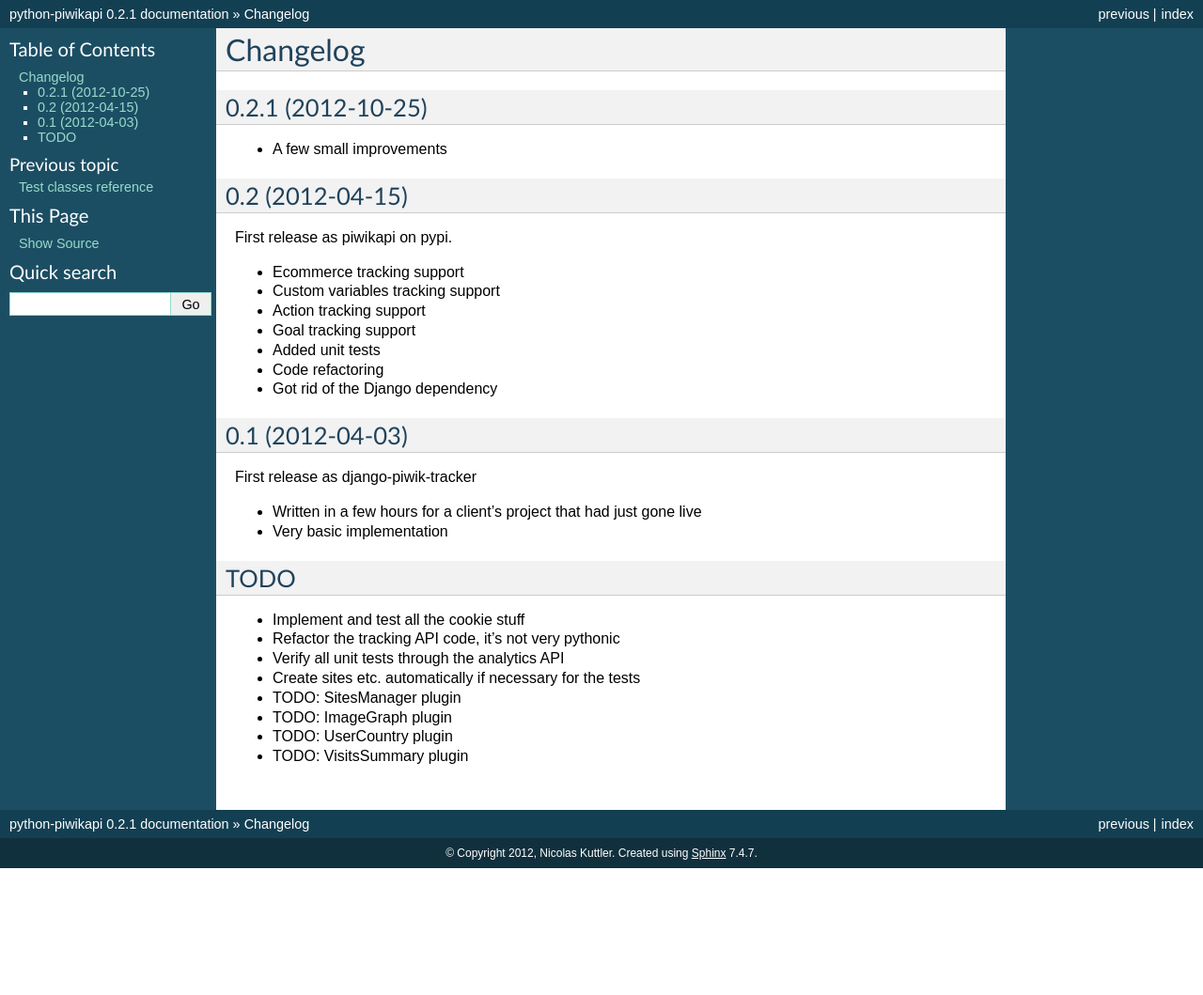
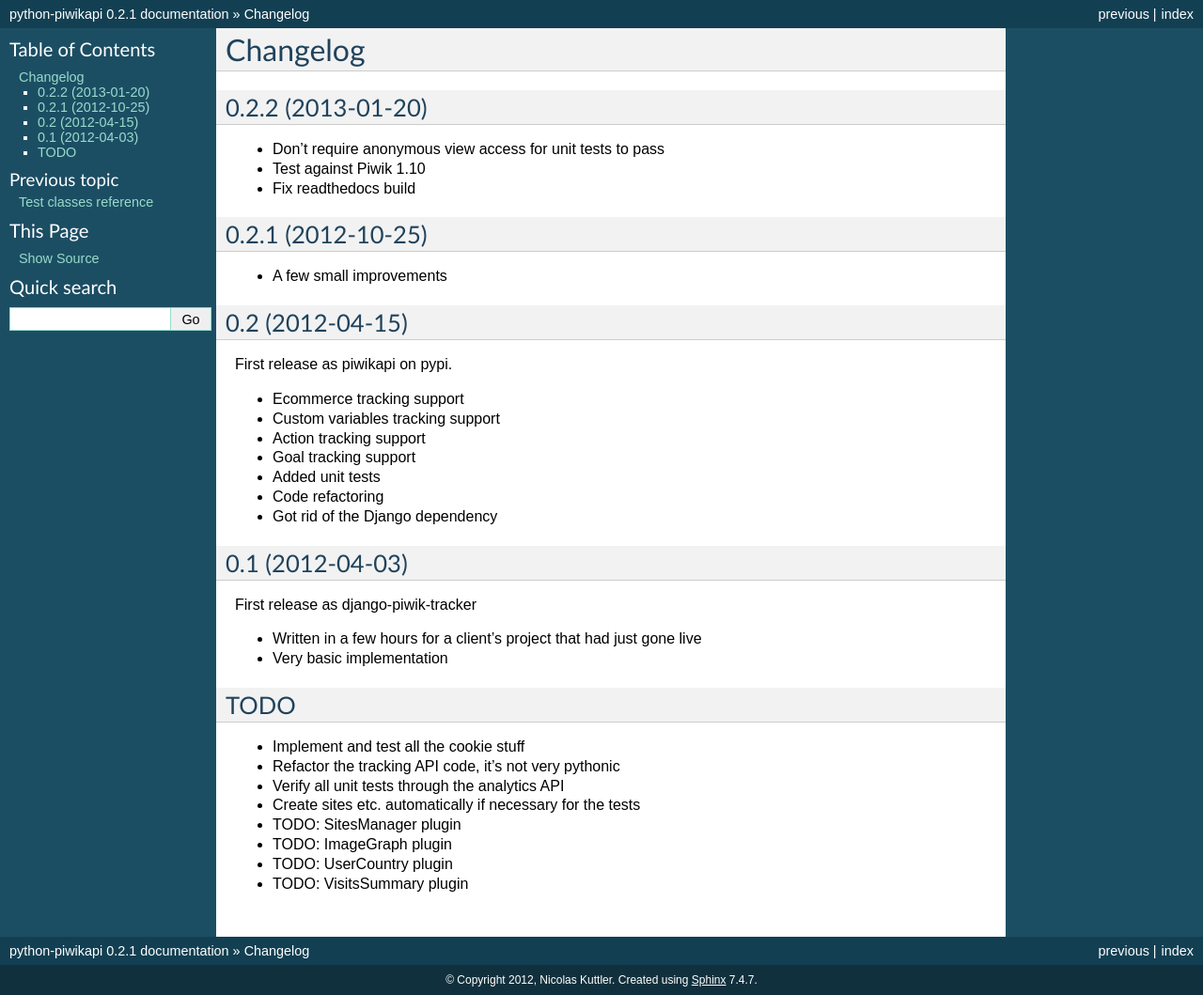
Before and after one commit to matomo-org/piwik-python-api, a Sphinx documentation site: the page built from doc/changelog.rst, in a window 1280 px wide. Shown: the whole page at 94% size. Built offline with Sphinx 7.4.7, drawn with Linux system fonts in a browser that asks for light colours; before the commit the page ends 924 px from its top, so only the background shows below that.

Commit message:
Doc updates and release 0.2.2

```diff
--- a/doc/changelog.rst
+++ b/doc/changelog.rst
@@ -1,5 +1,12 @@
 Changelog
 =========
+
+0.2.2 (2013-01-20)
+------------------
+
+- Don't require anonymous view access for unit tests to pass
+- Test against Piwik 1.10
+- Fix readthedocs build
 
 0.2.1 (2012-10-25)
 ------------------
--- a/setup.py
+++ b/setup.py
@@ -5,9 +5,9 @@ except ImportError:
 
 setup(
     name = "piwikapi",
-    version = "0.2.1",
+    version = "0.2.2",
     author = "Nicolas Kuttler",
-    author_email = "pypi@nicolaskuttler.com",
+    author_email = "pypi@kuttler.eu",
     description = "Python Piwik API",
     long_description = open("README.rst").read(),
     license = "BSD",
@@ -15,7 +15,7 @@ setup(
     packages = ['piwikapi'],
     include_package_data = True,
     classifiers = [
-        "Development Status :: 3 - Alpha",
+        "Development Status :: 4 - Beta",
         "Environment :: Web Environment",
         "Intended Audience :: Developers",
         "License :: OSI Approved :: BSD License",
```
